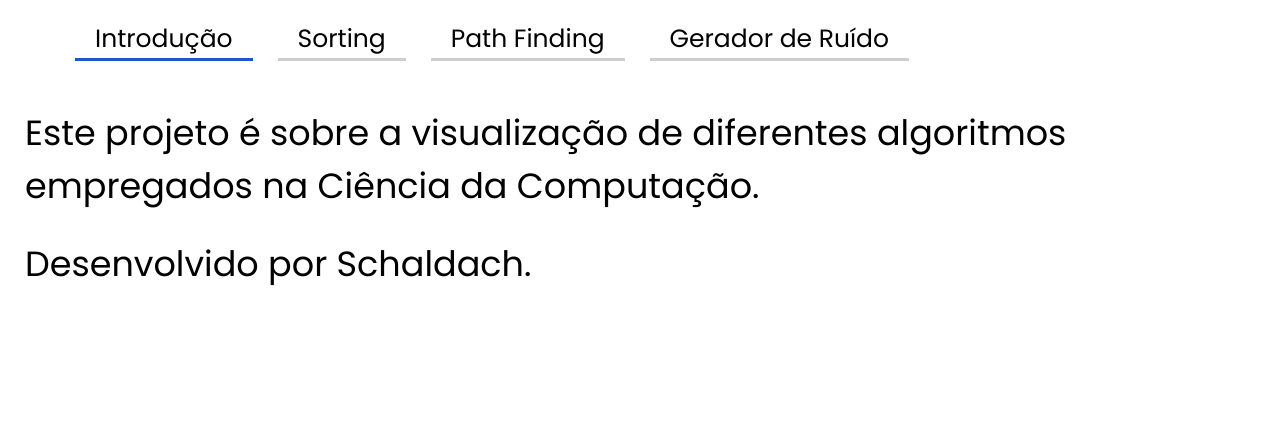
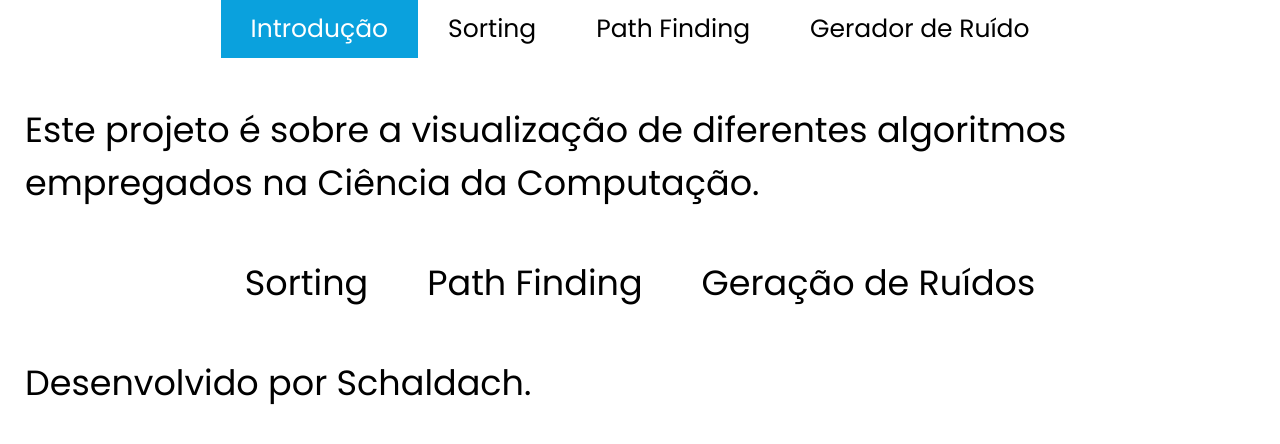
Before and after one commit to schaldach/algo-voyager, a Next.js app: page / in a window 1280 px wide. Shown: the top 444 px of the page. Built offline with nearby package versions, Linux system fonts and the light colour scheme.

Commit message:
layout navbar

```diff
--- a/components/Navbar.js
+++ b/components/Navbar.js
@@ -2,9 +2,7 @@ import Link from 'next/link'
 import Router from 'next/router';
 import React, {useEffect, useState} from 'react';
 
-function NavBar() {
-    const[selectedPage, changePage] = useState(null)
-
+function NavBar({selectedPage, changePage}) {
     useEffect(() => {
         const router = Router
         let {pathname} = router
--- a/pages/_app.js
+++ b/pages/_app.js
@@ -5,15 +5,16 @@ import React, {useState} from 'react'
 
 function MyApp({ Component, pageProps }) {
   const[darkMode, setDark] = useState(false)
+  const[selectedPage, changePage] = useState(null)
   return (
   <>
   <Head>
     <title>Algoritmos</title>
   </Head>
   <div className='pagelayout' data-theme={darkMode?'dark':'light'}>
-    <NavBar/>
+    <NavBar selectedPage={selectedPage} changePage={changePage}/>
     <main>
-      <Component {...pageProps} />
+      <Component changePage={changePage} {...pageProps} />
     </main>
   </div>
   </>)
--- a/pages/index.js
+++ b/pages/index.js
@@ -1,7 +1,14 @@
-export default function Home() {
+import Link from 'next/link'
+
+export default function Home({changePage}) {
   return (
     <div className="homescreen">
       <div>Este projeto é sobre a visualização de diferentes algoritmos empregados na Ciência da Computação.</div>
+      <div className='algorithms'>
+        <Link href='/sorting'><div onClick={() => changePage('sorting')}>Sorting</div></Link>
+        <Link href='/pathfinding'><div onClick={() => changePage('pathfinding')}>Path Finding</div></Link>
+        <Link href='/noise'><div onClick={() => changePage('noise')}>Geração de Ruídos</div></Link>
+      </div>
       <div>Desenvolvido por Schaldach.</div>
     </div>
   )
--- a/styles/index.css
+++ b/styles/index.css
@@ -41,26 +41,44 @@ html,body {
 .navbar{
   display: flex;
   flex-wrap: wrap;
+  justify-content: center;
   align-items: center;
-  gap: 25px;
-  padding: 20px 75px;
+  padding-bottom: 20px;
   color: var(--color1);
 }
 .navbar>.selectednav{
-  border-bottom: 3px solid var(--color5);
+  background-color: var(--color4);
+  color: var(--color3);
 }
 .navbar>div{
   display: grid;
   cursor: pointer;
   place-items: center;
-  padding: 0px 20px;
+  padding: 10px 30px;
   box-sizing: border-box;
   font-size: 25px;
   font-family: var(--font1);
-  border-bottom: 3px solid var(--color2);
+}
+.navbar>div:hover{
+  background-color: var(--color5);
+  color: var(--color3);
 }
 main{
   min-height: calc(100vh - 100px);
+}
+.algorithms{
+  display: flex;
+  justify-content: center;
+  gap: 15px;
+}
+.algorithms>div{
+  border: 2px solid var(--color3);
+  border-radius: 25px;
+  padding: 20px;
+  cursor: pointer;
+}
+.algorithms>div:hover{
+  border: 2px solid var(--color4);
 }
 
 .sorting{
```
